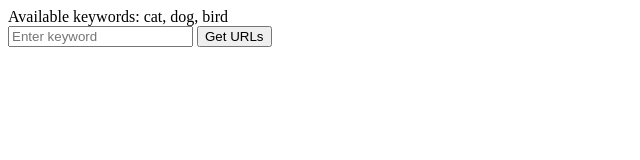
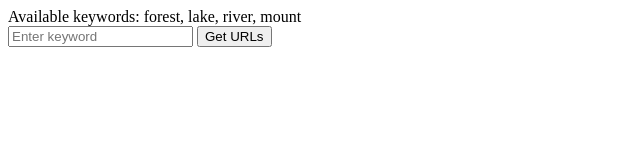
Before and after one commit to MiEvBa/wsserver, a website: page index.html in a window 1280 px wide. Shown: the whole page, without its empty margins (0-640 px from the left). Drawn offline with Linux system fonts and the light colour scheme.

Commit message:
Update index.html

```diff
--- a/index.html
+++ b/index.html
@@ -6,7 +6,7 @@
 </head>
 <body>
 
-  <div>Available keywords: cat, dog, bird</div>
+  <div>Available keywords: forest, lake, river, mount</div>
   <input id="keywordInput" type="text" placeholder="Enter keyword">
   <button onclick="getUrls()">Get URLs</button>
   <div id="urlsList"></div>
```
